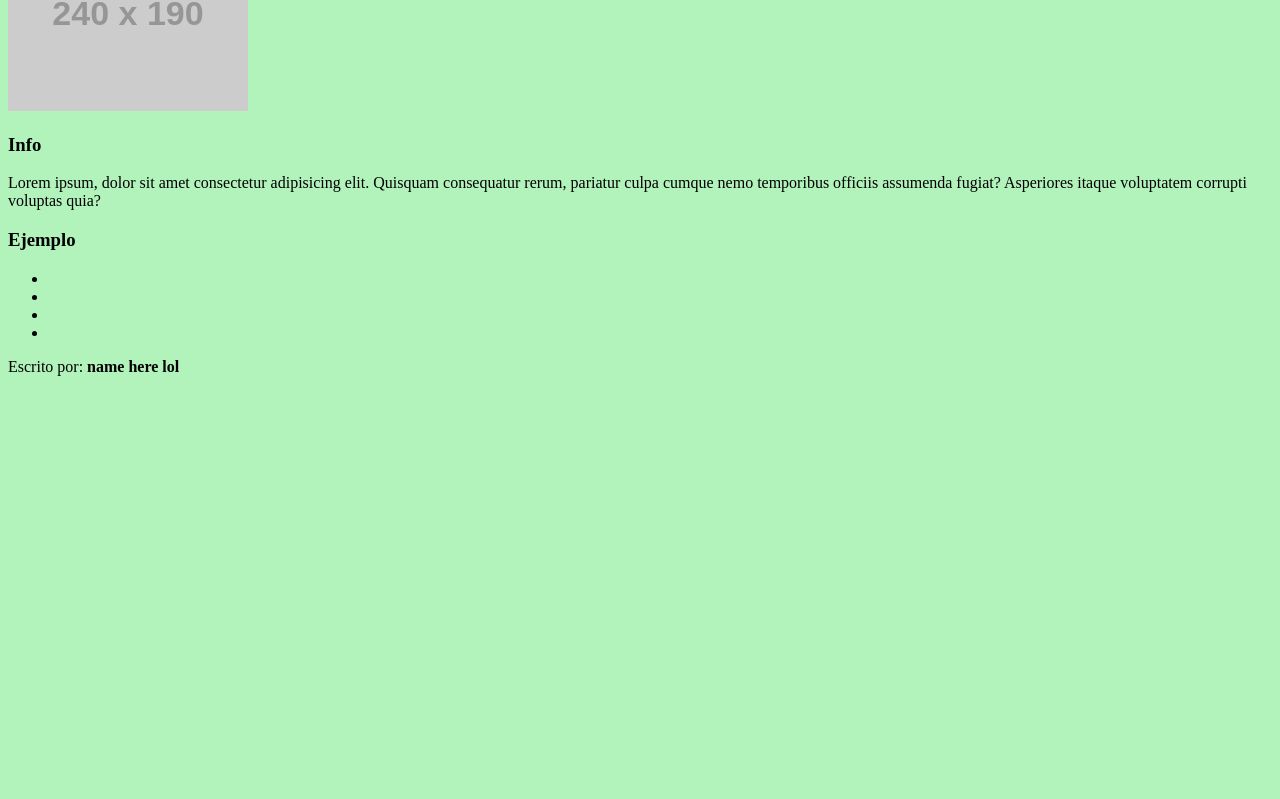
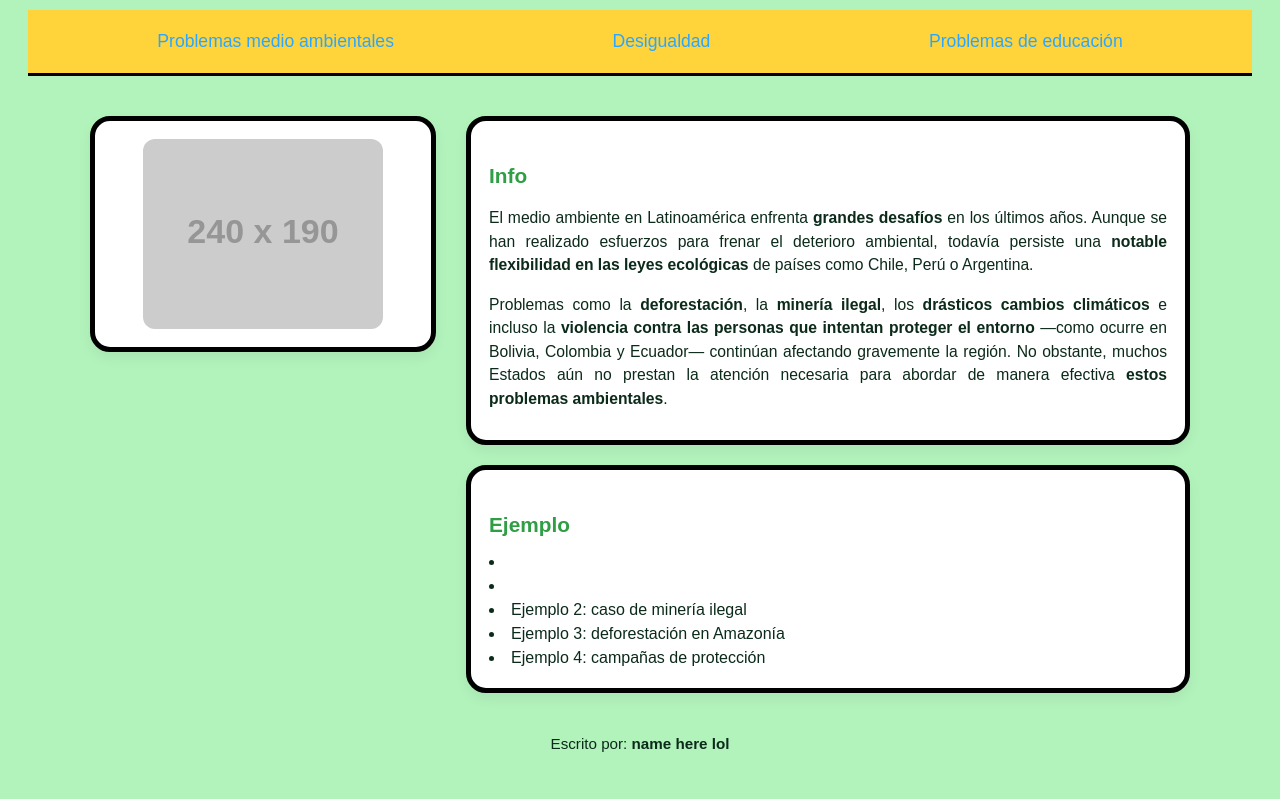
Before and after one commit to M4tisPto/Pag-web-Chile-y-LATAM, a plain HTML site: page index.html in a window 1280 px wide. Shown: the part 203-1002 px from the top of the page. Before the commit the page ends 800 px from the top, so only its background shows below. Drawn offline with Linux system fonts and the light colour scheme; placeholder pictures from the web are drawn by us.

Commit message:
AAAAAAAAAAa

```diff
--- a/index.html
+++ b/index.html
@@ -1,48 +1,66 @@
 <!DOCTYPE html>
-<html lang="en">
+<html lang="es">
 
 <head>
-    <meta charset="UTF-8">
-    <meta name="viewport" content="width=device-width, initial-scale=1.0">
-    <title>Document</title>
-    <link rel="stylesheet" href="style.css">
+    <meta charset="utf-8" />
+    <meta name="viewport" content="width=device-width,initial-scale=1" />
+    <title>Investigación De Latinoamérica</title>
+    <link rel="stylesheet" href="style.css" />
 </head>
-a
 
 <body>
-    <header class="title">
-        <h1>Información de Latinoamérica.</h1>
+    <header class="site-header">
+        <h1 class="site-title">Investigación De Latinoamérica</h1>
     </header>
-    <nav class="problems">
-        <a href="">Problemas medio ambientales</a>
-        <a href="">Desigualdad</a>
-        <a href="">Problemas de educación</a>
+
+    <nav class="problems" role="navigation" aria-label="Secciones">
+        <a class="nav-item" href="#">Problemas medio ambientales</a>
+        <a class="nav-item" href="#">Desigualdad</a>
+        <a class="nav-item" href="#">Problemas de educación</a>
     </nav>
-    <main>
-        <section class="image">
-            <img src="https://placehold.co/240x190" alt="">
-        </section>
-        <article class="info">
-            <section class="informatio">
-                <h3>Info</h3>
-                <p>Lorem ipsum, dolor sit amet consectetur adipisicing elit. Quisquam consequatur rerum, pariatur culpa
-                    cumque nemo temporibus officiis assumenda fugiat? Asperiores itaque voluptatem corrupti voluptas
-                    quia?</p>
+
+    <main class="container">
+
+        <aside class="img-box card">
+            <img src="https://placehold.co/240x190" alt="Ilustración medioambiental" width="240" height="190" />
+        </aside>
+        <article class="content">
+            <section class="info card">
+                <h3 class="info-title">Info</h3>
+                <p class="lead">
+                    El medio ambiente en Latinoamérica enfrenta <strong>grandes desafíos</strong> en los últimos años.
+                    Aunque se han realizado esfuerzos para frenar el deterioro ambiental, todavía persiste una
+                    <strong>notable flexibilidad en las leyes ecológicas</strong> de países como Chile, Perú o
+                    Argentina.
+                </p>
+
+                <p class="lead">
+                    Problemas como la <strong>deforestación</strong>, la <strong>minería ilegal</strong>,
+                    los <strong>drásticos cambios climáticos</strong> e incluso la
+                    <strong>violencia contra las personas que intentan proteger el entorno</strong> —como ocurre en
+                    Bolivia,
+                    Colombia y Ecuador— continúan afectando gravemente la región. No obstante, muchos Estados aún no
+                    prestan la atención necesaria para abordar de manera efectiva <strong>estos problemas
+                        ambientales</strong>.
+                </p>
             </section>
-            <section class="example">
-                <h3>Ejemplo</h3>
-                <ul>
+
+            <section class="example card">
+                <h3 class="example-title">Ejemplo</h3>
+                <li class="example-list">
                     <li></li>
-                    <li></li>
-                    <li></li>
-                    <li></li>
-                </ul>
+                    <li>Ejemplo 2: caso de minería ilegal</li>
+                    <li>Ejemplo 3: deforestación en Amazonía</li>
+                    <li>Ejemplo 4: campañas de protección</li>
+                </li>
             </section>
         </article>
     </main>
-    <footer>
+
+    <footer class="site-footer">
         <p>Escrito por: <strong>name here lol</strong></p>
     </footer>
+
     <script src="script.js"></script>
 </body>
 
--- a/style.css
+++ b/style.css
@@ -1,14 +1,131 @@
-/*cuando pongas colores con el root usa var() para eso
-EJ: background-color: var(--your-shit-here);
-*/
-
-:root {
+:root{
   --green: #2f9e44;
   --golden: #ffd43b;
   --soft-green: #b2f2bb;
   --softer-green: #69db7c;
+  --alien: #2ba6ff;
+  --greener:#00e958 ;
+  --alien-transition:#0f76ff;
+  --card-border: 5px;
+  --card-radius: 20px;
+  --max-width: 1100px;
 }
 
-body {
-  background-color: var(--soft-green);
+/* Layout base */
+body{
+  background: var(--soft-green);
+  font-family: 'Arial', sans-serif;
+  color: #0b2a1a;
+  line-height: 1.5;
+  padding: 20px;
 }
+
+/* HEADER (h1 amarillo en tu sketch) */
+.site-header{
+  display: flex;
+  justify-content: center;
+  align-items: center;
+  padding: 18px 0;
+  border-bottom: 3px solid #000;
+}
+.site-title{
+  font-family: 'Permanent Marker', 'Comic Sans MS', Arial, sans-serif;
+  font-size: 3rem;
+  color: var(--golden);
+  text-align: center;
+}
+
+/* NAV */
+.problems{
+  display: flex;
+  justify-content: space-around;
+  align-items: center;
+  background-color: var(--golden);
+  padding: 12px 20px;
+  margin-top: 10px;
+  border-bottom: 3px solid #000;
+}
+.nav-item{
+  text-decoration: none;
+  color: var(--alien);
+  font-size: 1.1rem;
+  padding: 6px 12px;
+}
+.nav-item:hover{
+  color: var(--alien-transition);
+  transform: scale(1.05);
+}
+
+.container{
+  max-width: var(--max-width);
+  margin: 30px auto;
+  display: flex;
+  gap: 30px;
+  align-items: flex-start;
+  padding: 10px;
+  justify-content: center;
+}
+
+/* IMG BOX (lado izquierdo) */
+.img-box{
+  flex: 0 0 300px; /* espacio fijo para que se replicable */
+  display: flex;
+  justify-content: center;
+  align-items: center;
+  padding: 20px;
+  border: var(--card-border) solid #000;
+  border-radius: var(--card-radius);
+  background: white;
+  height: auto;
+}
+.img-box img{
+  display: block;
+  width: 240px;
+  height: 190px;
+  object-fit: cover;
+  border-radius: 12px;
+}
+
+/* CONTENIDO DERECHO (info + ejemplo) */
+.content{
+  flex: 1 1 600px;
+  display: flex;
+  flex-direction: column;
+  gap: 20px;
+}
+
+/* TARJETAS (.card): borde 5px, borde redondeado */
+.card{
+  border: var(--card-border) solid #000;
+  border-radius: var(--card-radius);
+  padding: 18px;
+  background: white;
+  box-shadow: 0 6px 14px rgba(0,0,0,0.05);
+}
+
+/* TÍTULOS DE SECCIÓN H3 */
+.info-title, .example-title{
+  color: var(--green); /* h3 color green */
+  margin-bottom: 10px;
+  font-size: 1.3rem;
+}
+
+/* Párrafos más legibles */
+.lead{
+  font-size: 0.98rem;
+  margin-bottom: 12px;
+  text-align: justify;
+}
+
+/* Lista ejemplo con color verde en texto (anotación) */
+.example-list li{
+  margin: 6px 0;
+  color: var(--greener);
+}
+
+/* Footer */
+.site-footer{
+  text-align: center;
+  margin-top: 30px;
+  font-size: 0.95rem;
+}
```
